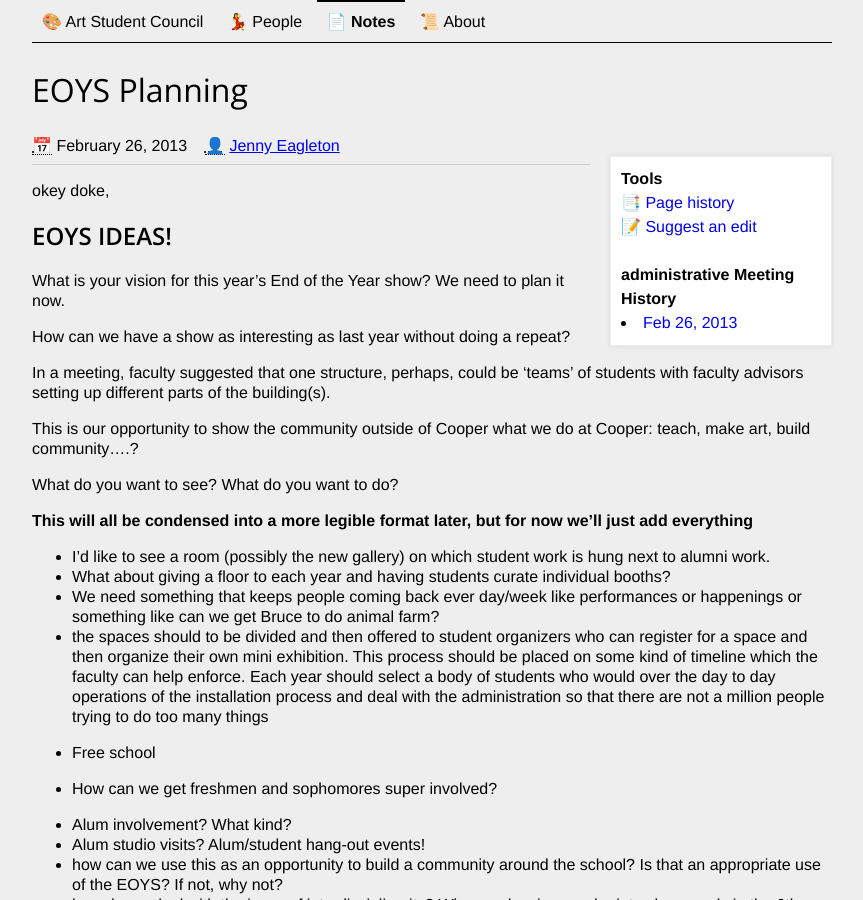
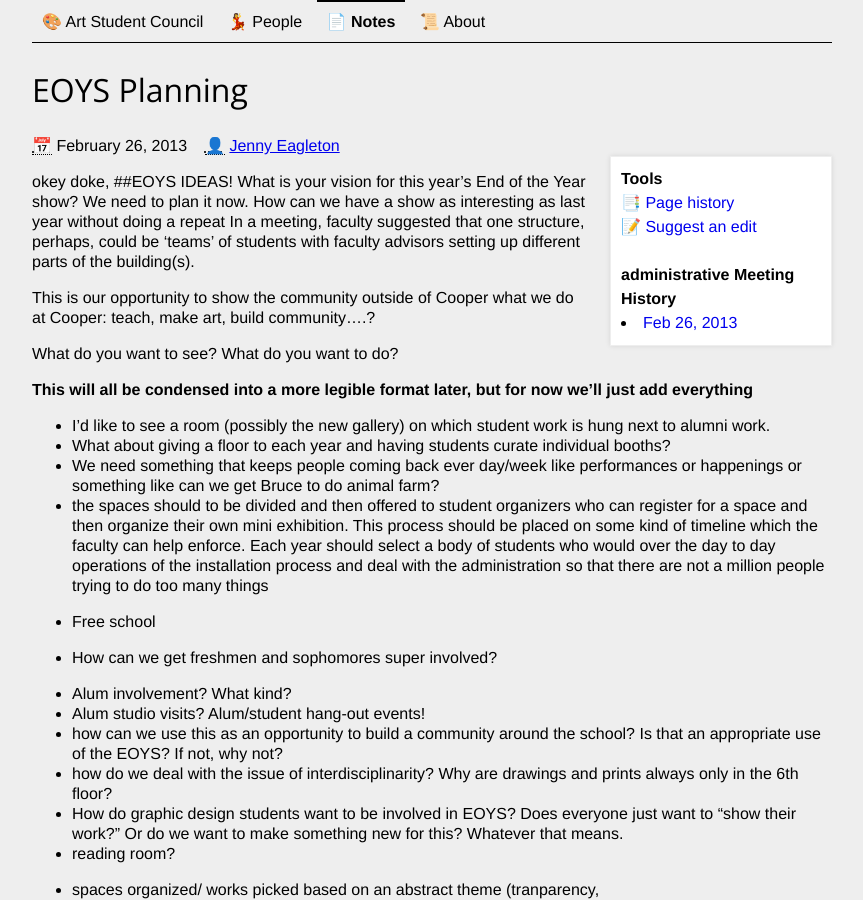
Before and after one commit to CooperASC/cooperasc.github.com, a Jekyll site: the page built from _posts/notes/2013-02-26-eoys.md, in a window 1280 px wide and 900 px high. Shown: the whole window, without its empty margins (208-1071 px from the left). Built offline with Jekyll 4.4.1, drawn with Linux system fonts in a browser that asks for light colours.

Commit message:
Updated maybe this time?

```diff
--- a/_posts/notes/2013-02-26-eoys.md
+++ b/_posts/notes/2013-02-26-eoys.md
@@ -6,17 +6,12 @@ category: notes
 tags: administrative
 layout: notes-single
 filepath: _posts/notes/2013-02-26-eoys.md
----
+
 ---
 
-okey doke,
-
-##EOYS IDEAS!
-
+okey doke, ##EOYS IDEAS!
 What is your vision for this year's End of the Year show? We need to plan it now.
-
-How can we have a show as interesting as last year without doing a repeat?
-
+How can we have a show as interesting as last year without doing a repeat
 In a meeting, faculty suggested that one structure, perhaps, could be 'teams' of students with faculty advisors setting up different parts of the building(s).
 
 This is our opportunity to show the community outside of Cooper what we do at Cooper: teach, make art, build community....?
@@ -60,7 +55,7 @@ ASC is going to have a meeting this week (hopefully) w/ student body to talk abo
 logistical Qs:
 - what (if anything) can we pay students for? 'Guarding' the art when it's up?
 - Can we get a map of the spaces now? Maybe we put a call for proposals out that's different than ones in past?
------------
+--------
 FREE SCHOOL INSIDE THE SCHOOL///PUBLIC
 - this is something we talked about some last year, but how can we do it this year? Should the lecture content be related, in some way, to Cooper? Topics around Cooper? or should we offer a class on doing your taxes? How would it, then, be different from trade school or BHQFU?
 - we have a club that's just started this semester called freeschool.at (ex: freeschool.at/cooper) thats a directory of all the free shools in the sity and starting march we're putting out a monthly city-wide broad side
```
